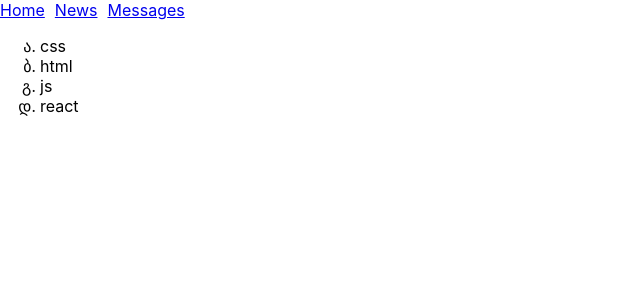
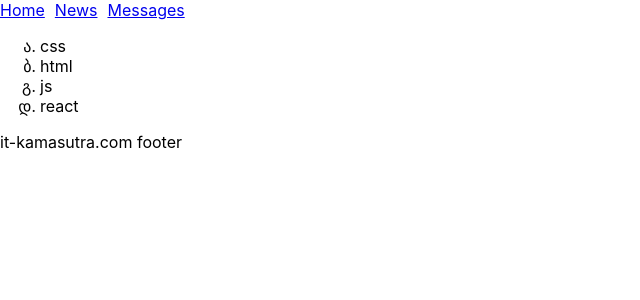
Before and after one commit to kiryl-ramanouski/react-practice, a React (Create React App) app in the folder 01-proj/r-app/: page / in a window 1280 px wide. Shown: the top 300 px of the page, without its empty margins (0-640 px from the left). Built offline with nearby package versions, Linux system fonts and the light colour scheme.

Commit message:
feat: add Footer component

```diff
--- a/01-proj/r-app/src/App.js
+++ b/01-proj/r-app/src/App.js
@@ -1,12 +1,14 @@
 import './App.css';
 import Header from './Header';
 import Technologies from './Technologies';
+import Footer from './Footer';
 
 const App = () => {
   return (
     <div>
       <Header />
       <Technologies />
+      <Footer />
     </div>
   );
 }
--- /dev/null
+++ b/01-proj/r-app/src/Footer.js
@@ -0,0 +1,11 @@
+import React from 'react';
+
+const Footer = () => {
+  return (
+    <div>
+      <p>it-kamasutra.com footer</p>
+    </div>
+  )
+}
+
+export default Footer;
```
